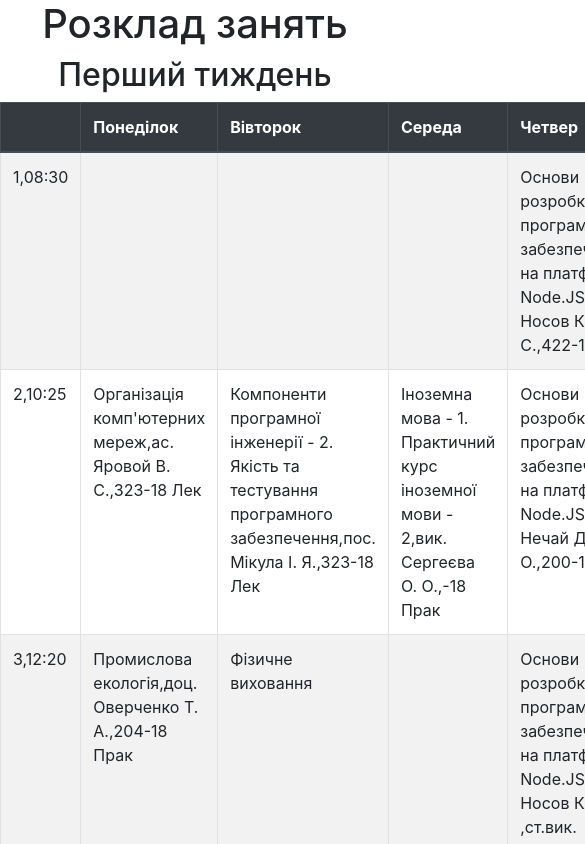
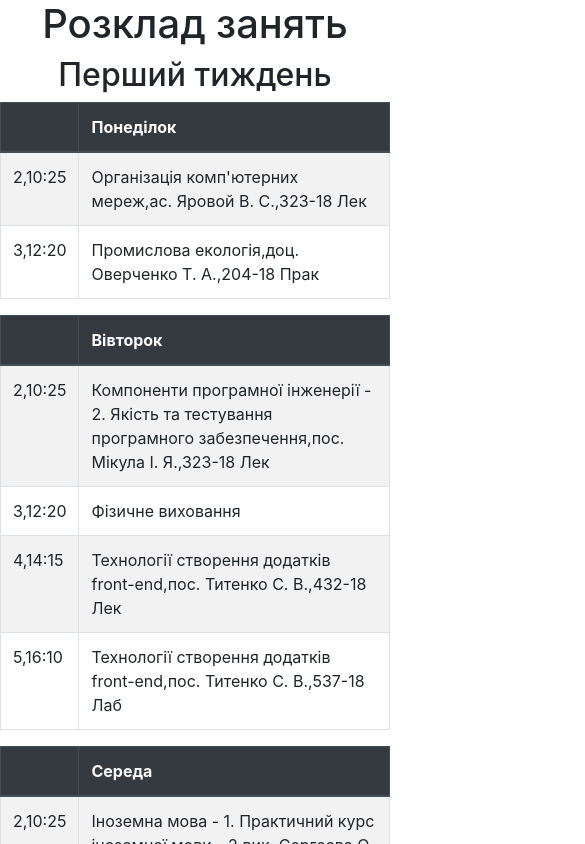
Before and after one commit to d9nchik/timeTableParser, a React (Create React App) app: page / in a window 390 px wide. Shown: the top 844 px of the page, 585 px wide, since content can reach past the window. Built offline with nearby package versions, Linux system fonts and the light colour scheme.

Commit message:
Basic structure for mobile device

```diff
--- /dev/null
+++ b/src/TimeTable/MobileTimeTable.tsx
@@ -0,0 +1,71 @@
+import React, { FunctionComponent } from 'react';
+
+import { Table } from 'react-bootstrap';
+
+interface IProps {
+  data: string[][][];
+  activeDay: 0 | 1 | 2 | 3 | 4 | 5 | 6;
+  activePair: [0 | 1, number, number];
+  activeWeek: number;
+  weekNumber: 0 | 1;
+}
+
+const MobileTable: FunctionComponent<IProps> = ({
+  data,
+  activeDay,
+  activePair: [pairWeekNumber, pairActiveDay, pairActiveNumber],
+  weekNumber,
+  activeWeek,
+}) => {
+  data = transponeData(data);
+  const [head, ...body] = data;
+  const modifiedBody = body.map(day =>
+    day
+      .map((info, infoIndex) => ({
+        info: String(info),
+        headInfo: String(head[infoIndex]),
+        infoIndex,
+      }))
+      .filter(({ info }) => info.length)
+  );
+  return (
+    <div>
+      {modifiedBody.map((day, dayIndex) => {
+        const [head, ...body] = day;
+        return (
+          <Table striped bordered hover>
+            <thead className="thead-dark">
+              <tr>
+                <th>{head.headInfo}</th>
+                <th>{head.info}</th>
+              </tr>
+            </thead>
+            <tbody>
+              {body.map(({ info, headInfo, infoIndex }) => (
+                <tr>
+                  <td>{headInfo}</td>
+                  <td>{info}</td>
+                </tr>
+              ))}
+            </tbody>
+          </Table>
+        );
+      })}
+    </div>
+  );
+};
+
+function transponeData<E>(data: E[][]): E[][] {
+  const transponed: E[][] = [];
+
+  for (let i = 0; i < data[0].length; i++) {
+    const tempArray: E[] = [];
+    for (let j = 0; j < data.length; j++) {
+      tempArray.push(data[j][i]);
+    }
+    transponed.push(tempArray);
+  }
+  return transponed;
+}
+
+export default MobileTable;
--- a/src/TimeTable/TimeTable.tsx
+++ b/src/TimeTable/TimeTable.tsx
@@ -1,6 +1,7 @@
 import React, { FunctionComponent } from 'react';
 import data from '../data.json';
 import PCTimeTable from './PCTimeTable';
+import MobileTimeTable from './MobileTimeTable';
 
 const TimeTable: FunctionComponent = () => {
   const date = new Date();
@@ -12,7 +13,7 @@ const TimeTable: FunctionComponent = () => {
     <div>
       <h2 className="text-center">Перший тиждень</h2>
 
-      <PCTimeTable
+      <MobileTimeTable
         data={data[0]}
         activeDay={dayNumber}
         activePair={pair}
@@ -21,7 +22,7 @@ const TimeTable: FunctionComponent = () => {
       />
       <h2 className="text-center">Другий тиждень</h2>
 
-      <PCTimeTable
+      <MobileTimeTable
         data={data[1]}
         activeDay={dayNumber}
         activePair={pair}
```
